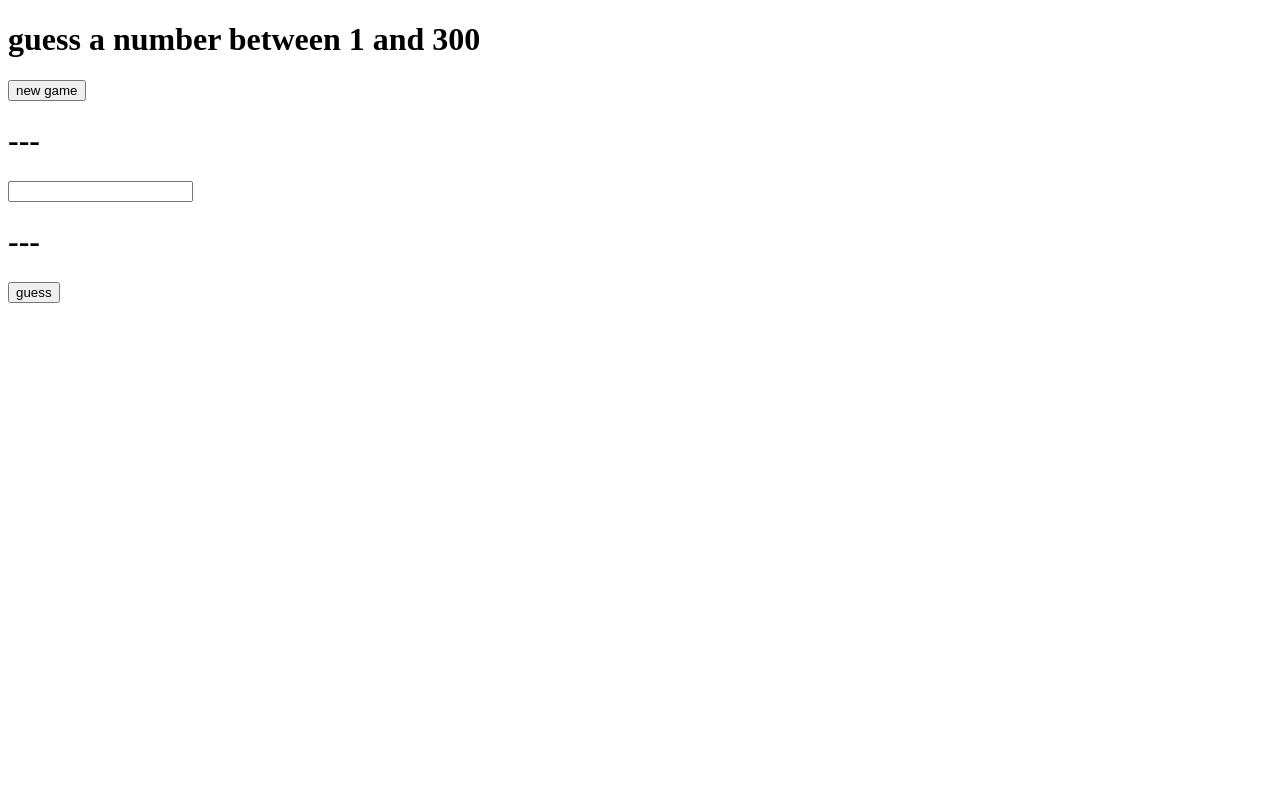
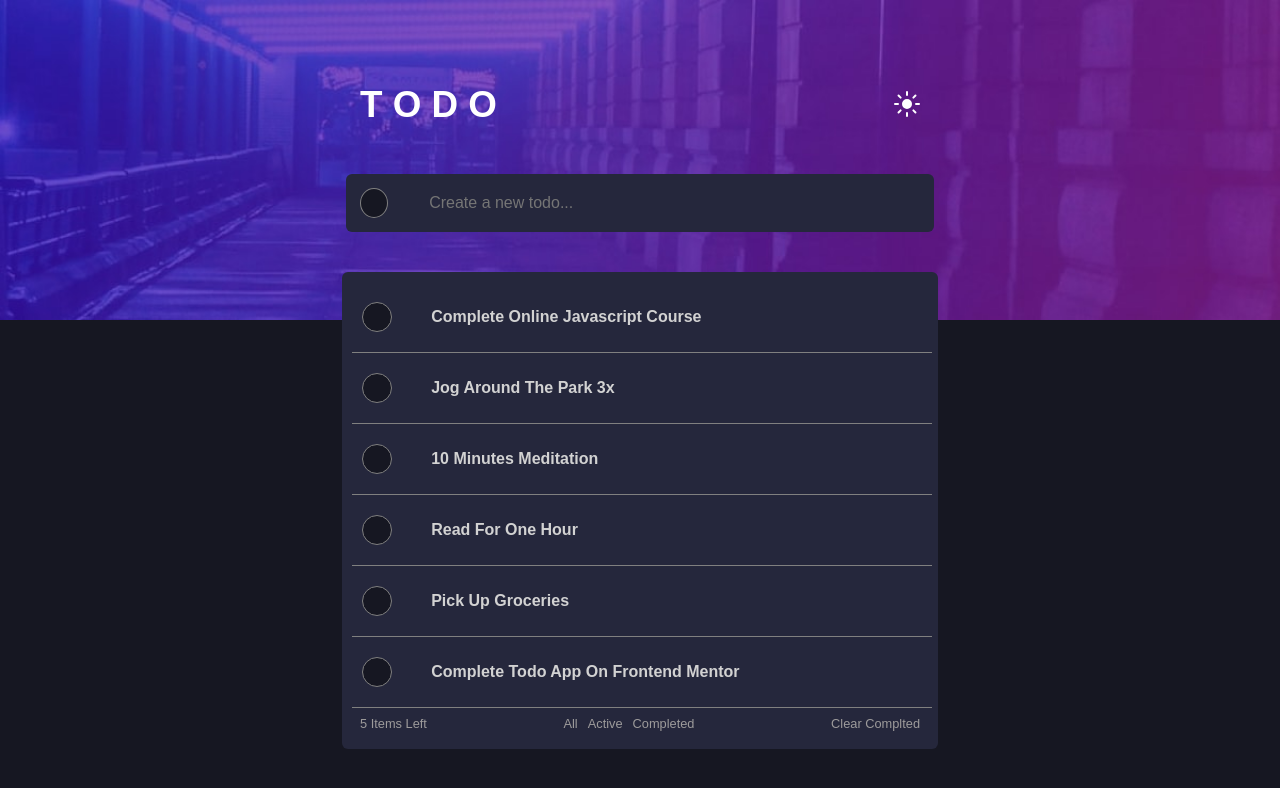
Before and after one commit to p-karari/Assesment_Redo, a plain HTML site: page index.html in a window 1280 px wide. Drawn offline with Linux system fonts and the light colour scheme.

Commit message:
Html and Js file for the project

```diff
--- a/index.html
+++ b/index.html
@@ -2,30 +2,54 @@
 <html lang="en">
 <head>
     <meta charset="UTF-8">
-    <meta http-equiv="X-UA-Compatible" content="IE=edge">
     <meta name="viewport" content="width=device-width, initial-scale=1.0">
-    <title>guessing game</title>
-    <link rel="stylesheet" href="style.css">
-    <script src="app.js" defer></script>
+    <link rel="stylesheet" href="styles.css">
+    <title>To do app</title>
+    <script src="script.js" defer></script>
 </head>
+<body>
+    <section class="background"></section>
+    <section class="body">
+        <div class="header">
+            <div>T O D O</div>
+            <div><img src="images/icon-sun.svg" alt=""></div>
+        </div>
+        <div class="new">
+            <button class="new_btn"></button>
+            <input type="text" placeholder="Create a new todo..." class="new_task">
+        </div>
+        <div class="tasks">
+            <div class="task">
+                <button class="btn"></button>
+                <p>Complete online javascript course</p>
+            </div>
+            <div class="task">
+                <button class="btn"></button>
+                <p>Jog around the park 3x</p>
+            </div>
+            <div class="task">
+                <button class="btn"></button>
+                <p>10 minutes meditation</p>
+            </div>
+            <div class="task">
+                <button class="btn"></button>
+                <p>Read for one hour</p>
+            </div>
+            <div class="task">
+                <button class="btn"></button>
+                <p>Pick up groceries</p>
+            </div>
+            <div class="task">
+                <button class="btn"></button>
+                <p>Complete todo app on frontend mentor</p>
+            </div>
+            <div class="footer">
+                <span>5 items left</span><div><span class="all">All</span><span class="Active">Active</span><span class="completed">completed</span></div><span class="clear">clear Complted</span>
+            </div>
+        </div>
+    </section>
 
 
 
-<body id="body">
-    <header class="game__header">
-        <h1 class="txt">guess a number between 1 and 300</h1>
-        <button id="game_btn">new game</button>
-    </header>
-
-    <secion class="body_sec">
-        <h1 class="txt">---</h1>
-        <input type="number" name="" id="input_box">
-        <h1 class="txt">---</h1>
-        <button id="game_btn">guess</button>
-    </secion>
-    <audio src="./audio/wrong-answer-low.mp3" id="too_low"></audio>
-    <audio src="./audio/wrong-answer-high.mp3" id="too_high"></audio>
-    <audio src="./audio/correct-answer.mp3" id="bingo"></audio>
-
 </body>
 </html>
--- /dev/null
+++ b/script.js
@@ -0,0 +1,38 @@
+document.addEventListener('DOMContentLoaded', () => {
+    let new_btn = document.getElementsByClassName('new_btn');
+    const new_task = document.getElementsByClassName('new_task');
+    let task_value = new_task.value;
+    const para = document.querySelectorAll('p')
+    const del = document.getElementsByClassName('btn');
+    function del_function() {
+        para.style.textDecoration = "line-through"
+    }
+    del.addEventListener('click', function() {
+        del_function();
+    })
+
+
+    // function add_task() {
+
+    //     const task = document.createElement('div')
+    //     const btn = document.createElement('button');
+    //     const p = document.createElement('p');
+
+    //     btn.textContent = '';
+    //     p.textContent = task_value;
+
+
+    //     task.classList.add('task');
+    //     btn.classList.add('btn');
+
+    //     task.appendChild(btn);
+    //     task.appendChild(p);
+
+    //     new_task.value = '';
+
+    //     }
+    // console.log(new_btn)
+    // new_btn.addEventListener('click', function() {
+    //     add_task()
+    // })
+})
```
